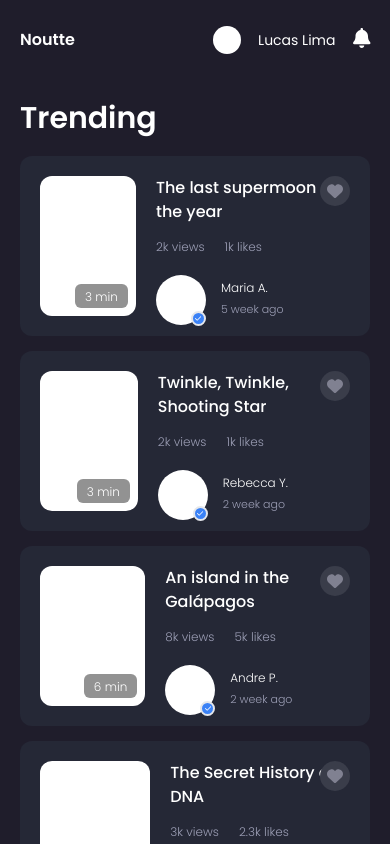
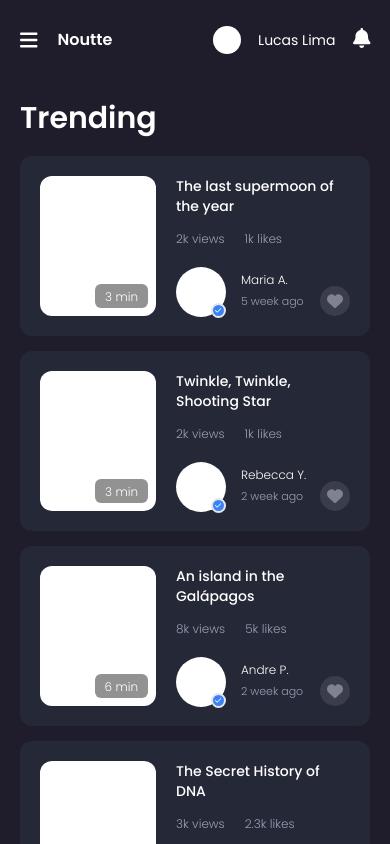
Before and after one commit to Lukenoutte/noutte-platform-nuxt, a Nuxt app: page /trending in a window 390 px wide. Shown: the top 844 px of the page. Built offline with nearby package versions, Linux system fonts and the light colour scheme.

Commit message:
feature/mobile menu

```diff
--- a/components/CardHorizontal.vue
+++ b/components/CardHorizontal.vue
@@ -17,7 +17,8 @@
         w-[30px]
         h-[30px]
         absolute
-        top-[20px]
+        bottom-[20px]
+        lg:top-[20px]
         right-[20px]
         cursor-pointer
         flex
@@ -65,8 +66,8 @@
         }}</span>
       </div>
     </div>
-    <div class="ml-[20px]">
-      <p class="text-white font-medium text-md lg:text-2xl cursor-pointer">
+    <div class="ml-[20px] w-[60%]">
+      <p class="text-white font-medium text-sm lg:text-xl cursor-pointer">
         {{ videoTrending.title }}
       </p>
       <div class="mt-[15px] text-xs text-grey2-color font-light">
@@ -74,7 +75,7 @@
         <span class="ml-[20px]">{{ videoTrending.likes }} likes</span>
       </div>
       <div class="flex flex-row mt-[20px]">
-        <ProfilePicture />
+        <ProfilePicture newClasses="h-[40px] w-[40px] lg:h-[50px] lg:w-[50px] relative"/>
         <div class="mt-[5px] ml-[15px] font-light">
           <p class="text-white text-xs cursor-pointer">
             {{ videoTrending.author }}
@@ -90,13 +91,13 @@
 
 <script setup>
 import { computed } from "vue"
-import { useVideoStore } from "~~/stores/videoStore";
-const videoStore = useVideoStore();
+import { useGlobalStore } from "~~/stores/globalStore";
+const globalStore = useGlobalStore();
 const onClickToFavorite = () => {
-  videoStore.handleFavorited(props.videoTrending);
+  globalStore.handleFavorited(props.videoTrending);
 };
 const isFavorited = computed(() => {
-  return videoStore.isFavorited(props.videoTrending.id)
+  return globalStore.isFavorited(props.videoTrending.id)
 })
 const props = defineProps({
   videoTrending: { type: Object, required: true },
--- a/components/TheHeader.vue
+++ b/components/TheHeader.vue
@@ -1,7 +1,12 @@
 <template>
   <header class="flex flex-row py-[20px]">
     <div class="lg:hidden block"></div>
-    <div class="h-10 w-[15%] flex items-center">
+    <div class="h-10 w-[20%] lg:w-[15%] flex items-center">
+      <font-awesome-icon
+        icon="bars"
+        @click="globalStore.setShowMobileMenu"
+        class="text-white text-[20px] block lg:hidden ml-[20px] cursor-pointer"
+      />
       <span class="pl-5 text-white font-semibold cursor-pointer">Noutte</span>
     </div>
     <div class="w-[60%] flex items-center hidden sm:block">
@@ -65,4 +70,6 @@
 </template>
 
 <script setup>
+import { useGlobalStore } from "~~/stores/globalStore"
+const globalStore = useGlobalStore()
 </script>
--- a/components/TheMenuLeft.vue
+++ b/components/TheMenuLeft.vue
@@ -1,24 +1,44 @@
 <template>
-  <div class="min-h-screen w-[15%] hidden lg:block">
+  <div
+    class="
+      min-h-full
+      w-[50%]
+      md:w-[30%]
+      lg:w-[15%]
+      bg-dark-blue-color
+      z-40
+      absolute
+      lg:relative lg:block
+    "
+    :class="{
+      hidden: !showMobileMenu,
+      'block bg-mobile-menu-color lg:bg-dark-blue-color pt-[20px]': showMobileMenu,
+    }"
+  >
     <span class="text-dark-grey-color font-bold text-xs mb-[10px] ml-[20px]"
       >MENU</span
     >
     <MenuItem
-      v-for="(menuItem, index) in menuItems" :key="index"
+      v-for="(menuItem, index) in menuItems"
+      :key="index"
       :title="menuItem.title"
       :isSelected="$route.path === menuItem.route"
       :pageRoute="menuItem.route"
       :iconName="menuItem.iconName"
+      @click="globalStore.setShowMobileMenu"
     />
   </div>
 </template>
 
 <script setup>
+import { storeToRefs } from "pinia";
+import { useGlobalStore } from "~~/stores/globalStore";
 const menuItems = [
-  { title: 'Discover', route: '/', iconName: 'house' },
-  { title: 'Trending', route: '/trending', iconName: 'arrow-trend-up' },
-  { title: 'Favorite', route: '/favorite', iconName: 'heart' }
-]
+  { title: "Discover", route: "/", iconName: "house" },
+  { title: "Trending", route: "/trending", iconName: "arrow-trend-up" },
+  { title: "Favorite", route: "/favorite", iconName: "heart" },
+];
 
-
+const globalStore = useGlobalStore();
+const { showMobileMenu } = storeToRefs(globalStore);
 </script>
--- a/layouts/default.vue
+++ b/layouts/default.vue
@@ -1,7 +1,7 @@
 <template>
   <div class="bg-dark-blue-color min-h-screen pb-[50px]">
       <TheHeader/>
-      <div class="flex flex-row">
+      <div class="flex flex-row relative">
         <TheMenuLeft/>
         <div class="w-[100%] lg:w-[85%]">
           <slot/>
--- a/pages/favorite/index.vue
+++ b/pages/favorite/index.vue
@@ -10,7 +10,7 @@
             :videoTrending="video"
           />
         </div>
-        <div class="mt-[100px] flex justify-center items-center" v-else>
+        <div class="mt-[100px] flex justify-center items-center min-h-[300px]" v-else>
           <font-awesome-icon
               icon="heart-crack"
               class="text-light-blue-color text-[70px] lg:text-[100px]"
@@ -27,7 +27,7 @@
 
 <script setup>
   import { storeToRefs } from "pinia"
-  import { useVideoStore } from '~~/stores/videoStore'
-  const videoStore = useVideoStore()
-  const { favoritedList } = storeToRefs(videoStore)
+  import { useGlobalStore } from '~~/stores/globalStore'
+  const globalStore = useGlobalStore()
+  const { favoritedList } = storeToRefs(globalStore)
 </script>
--- a/pages/index.vue
+++ b/pages/index.vue
@@ -27,7 +27,7 @@
         <span class="text-white text-2xl font-medium">Most watched</span>
         <div class="mt-[30px] flex flex-col lg:flex-row">
           <CardMostWatched
-            v-for="(video, index) in discoverVideos"
+            v-for="(video, index) in globalStore.mostWatchedList"
             :key="index"
             :title="video.title"
             :author="video.author"
@@ -42,5 +42,6 @@
 </template>
 
 <script setup>
-import { discoverVideos } from '../utils'
+import { useGlobalStore } from "~~/stores/globalStore";
+const globalStore = useGlobalStore();
 </script>
--- a/pages/trending/index.vue
+++ b/pages/trending/index.vue
@@ -5,7 +5,7 @@
         <h1 class="text-white text-3xl font-semibold">Trending</h1>
         <div class="mt-[20px]">
           <CardHorizontal
-            v-for="(video, index) in videoStore.trendingList"
+            v-for="(video, index) in globalStore.trendingList"
             :key="index"
             :videoTrending="video"
           />
@@ -19,6 +19,6 @@
 </template>
 
 <script setup>
-  import { useVideoStore } from '~~/stores/videoStore'
-  const videoStore = useVideoStore()
+  import { useGlobalStore } from '~~/stores/globalStore'
+  const globalStore = useGlobalStore()
 </script>
--- a/plugins/font-awesome-icon.js
+++ b/plugins/font-awesome-icon.js
@@ -7,7 +7,8 @@ import {
   faArrowTrendUp,
   faHeart,
   faCheck,
-  faHeartCrack
+  faHeartCrack,
+  faBars
 } from '@fortawesome/free-solid-svg-icons'
 
 library.add(faBell,
@@ -16,7 +17,8 @@ library.add(faBell,
   faArrowTrendUp,
   faHeart,
   faCheck,
-  faHeartCrack)
+  faHeartCrack,
+  faBars)
 
 export default defineNuxtPlugin((nuxtApp) => {
   nuxtApp.vueApp.component('font-awesome-icon', FontAwesomeIcon)
--- a/stores/videoStore.js
+++ b/stores/globalStore.js
@@ -1,11 +1,13 @@
 import { defineStore } from 'pinia'
-import { trendingList } from '../utils'
+import { trendingList, mostWatchedList } from '../utils'
 
-export const useVideoStore = defineStore('video',
+export const useGlobalStore = defineStore('global',
     {
         state: () => ({
             favoritedList: [],
-            trendingList
+            trendingList,
+            mostWatchedList,
+            showMobileMenu: false
         }),
         getters: {
             isFavorited: (state) => (idVideo) => state.favoritedList.some(item => item.id === idVideo)
@@ -17,6 +19,9 @@ export const useVideoStore = defineStore('video',
                     ? this.favoritedList.filter(item => item.id !== newVideo.id)
                     : [...this.favoritedList, newVideo]
             },
+            setShowMobileMenu() {
+                this.showMobileMenu = !this.showMobileMenu
+            },
         }
     }
 )
--- a/tailwind.config.js
+++ b/tailwind.config.js
@@ -20,6 +20,7 @@ module.exports = {
 			},
       colors: {
         'dark-blue-color': '#1f1d2b',
+        'mobile-menu-color': '#211F2E',
         'main-color': '#379e73',
         'grey1-color': '#353340',
         'grey2-color': '#9c9eb5',
--- a/utils/index.js
+++ b/utils/index.js
@@ -1,4 +1,4 @@
-export const discoverVideos = [
+export const mostWatchedList = [
     {
         id: 1465468,
         title: "A 76 million-year-old dinosaur skeleton",
```
